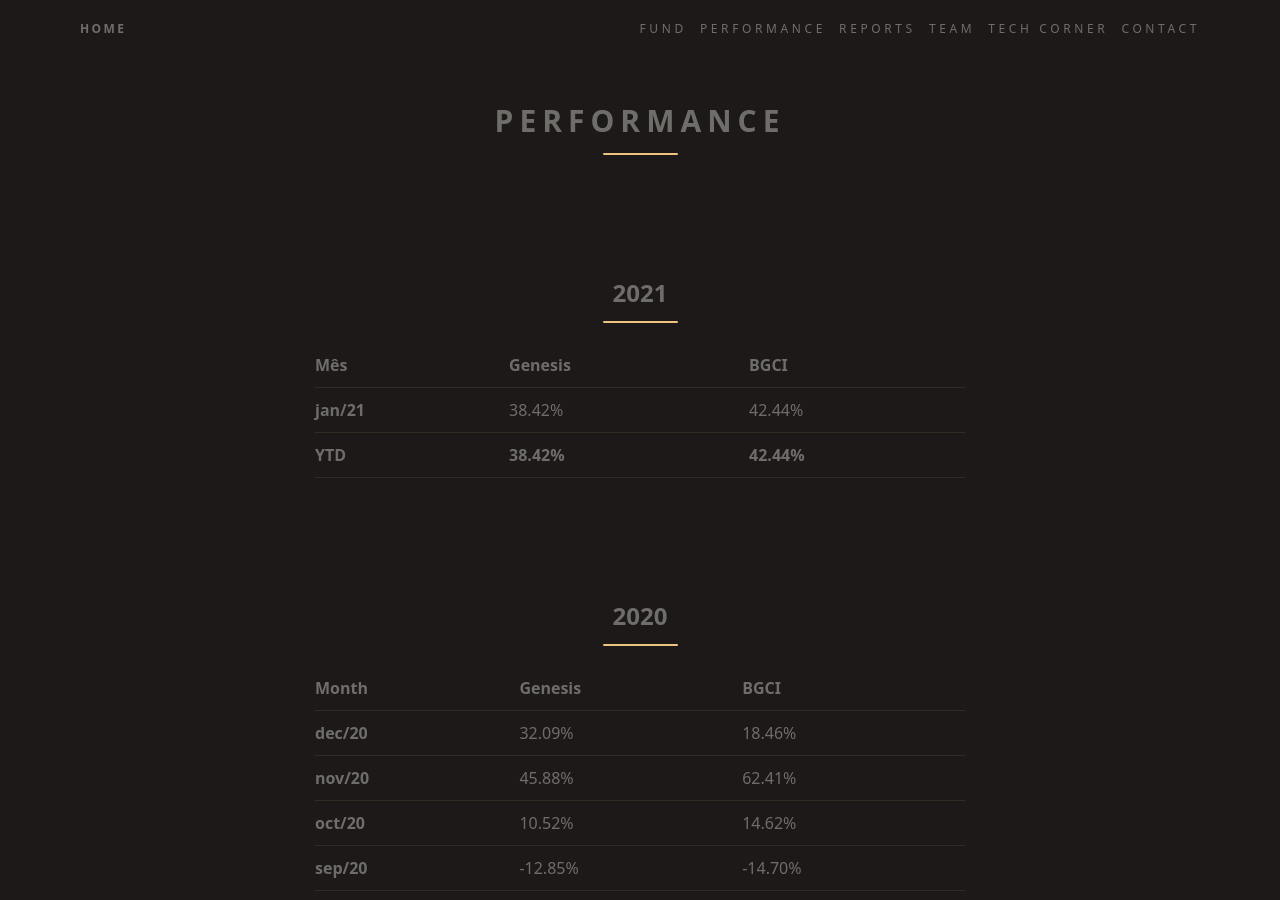
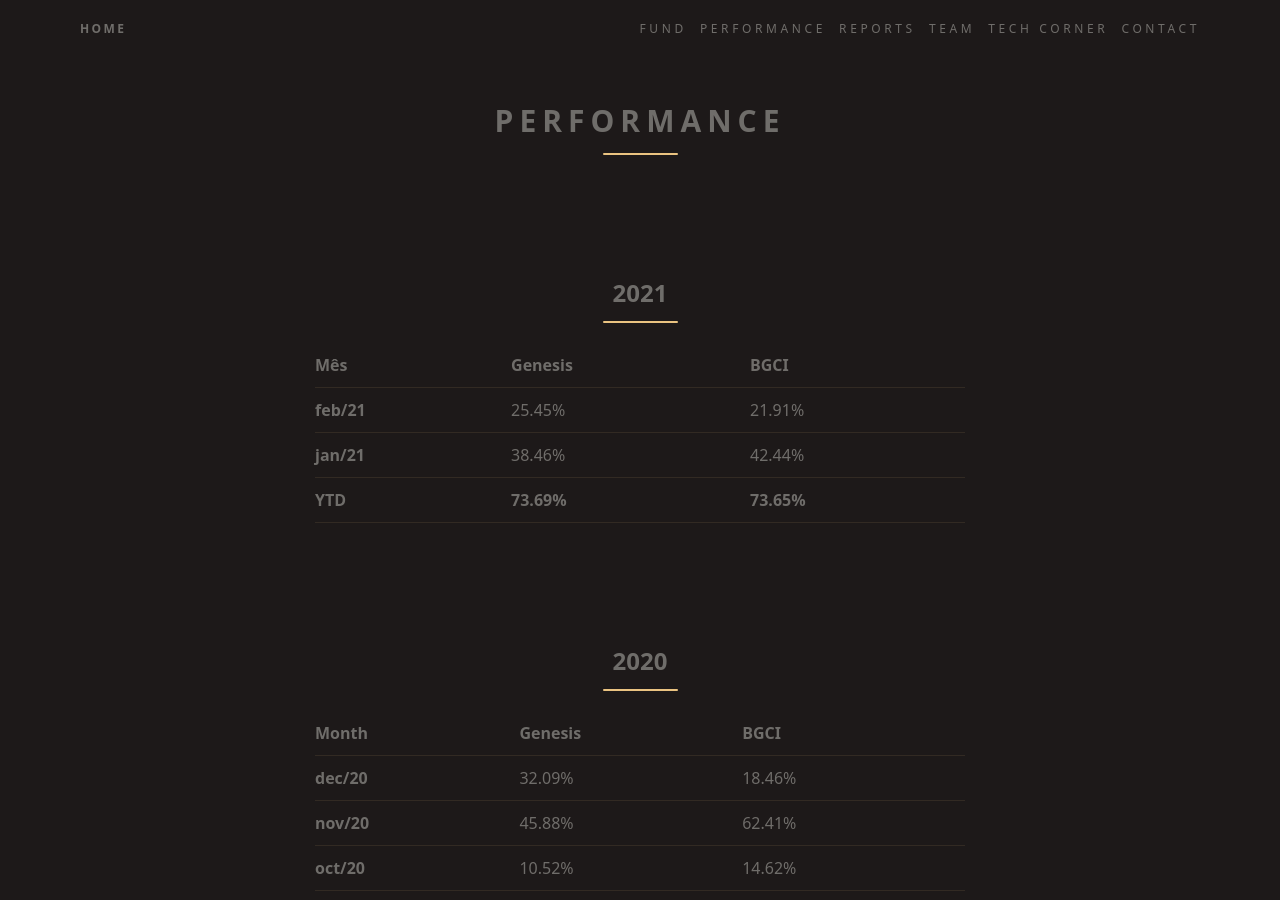
Before and after one commit to ateliedetemas/blpcrypto, a Jekyll site: the page built from _pages/en/performance.md, in a window 1280 px wide and 900 px high. Built offline with Jekyll 4.4.1, drawn with Linux system fonts in a browser that asks for light colours.

Commit message:
Update performance.md

```diff
--- a/_pages/en/performance.md
+++ b/_pages/en/performance.md
@@ -8,8 +8,9 @@ permalink: "/en/performance/"
 
 | Mês    | Genesis | BGCI    |
 |--------|---------|---------|
-| **jan/21** | 38.42% | 42.44% |
-| **YTD**    | **38.42%**  | **42.44%** |
+| **feb/21** | 25.45% | 21.91% |
+| **jan/21** | 38.46% | 42.44% |
+| **YTD**    | **73.69%**  | **73.65%** |
 
 ## 2020
 
```
